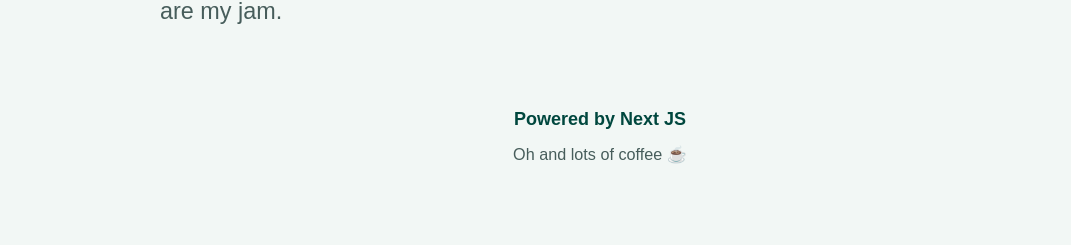
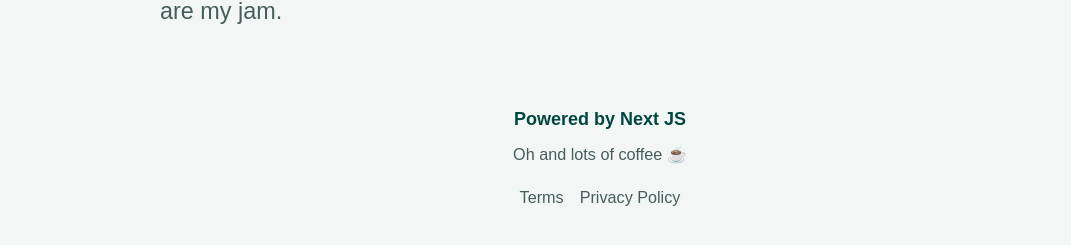
Before and after one commit to CharlieSay/charliesay-next, a Next.js app: page /about in a window 1280 px wide. Shown: the part 677-922 px from the top of the page, without its empty margins (40-1111 px from the left). Before the commit the page ends 893 px from the top, so only its background shows below. Built offline with nearby package versions, Linux system fonts and the light colour scheme.

Commit message:
:art: Abstracted footer & added terms/privacy to it

```diff
--- /dev/null
+++ b/components/footer.tsx
@@ -0,0 +1,23 @@
+import Link from "next/link";
+import React from "react";
+import { ALink, CopyLite, Grid } from "../styles/common.styles";
+import { Footer, LegalCopy } from "../styles/footer.styles";
+
+const FooterComponent = () => {
+  return (
+    <Footer>
+      <ALink href="https://nextjs.org/">Powered by Next JS</ALink>
+      <CopyLite> Oh and lots of coffee ☕</CopyLite>
+      <Grid>
+        <Link href="/terms" passHref={true}>
+          <LegalCopy>Terms</LegalCopy>
+        </Link>
+        <Link href="/privacy-policy" passHref={true}>
+          <LegalCopy>Privacy Policy</LegalCopy>
+        </Link>
+      </Grid>
+    </Footer>
+  );
+};
+
+export default FooterComponent;
--- a/components/header.tsx
+++ b/components/header.tsx
@@ -5,7 +5,7 @@ import { RoughNotation } from "react-rough-notation";
 import { DarkModeSwitch } from "react-toggle-dark-mode";
 import {
   HamburgerMenuSection,
-  Header,
+  HeaderElement,
   HeaderGroup,
   HeaderLinkA,
   LogoStyle,
@@ -17,12 +17,12 @@ import {
   ULLI,
 } from "../styles/header.styles";
 
-const WebHeader = (props: HeaderPropsAsClass) => {
+const Header = (props: HeaderPropsAsClass) => {
   const { headerLinks, themeSwitchHook, isLightMode } = props;
   const [showNav, setShowNav] = useState(false);
 
   return (
-    <Header>
+    <HeaderElement>
       <NavWrapper>
         <HeaderGroup>
           <RoughNotation color={"#faae2b"} type="underline" show={true}>
@@ -32,7 +32,7 @@ const WebHeader = (props: HeaderPropsAsClass) => {
             {headerLinks.map((link) => (
               <ULLI mobileNav={false} key={link.name}>
                 {!link.external && (
-                  <Link href={link.href} passHref={link.external}>
+                  <Link href={link.href} passHref={true}>
                     <HeaderLinkA>{link.name}</HeaderLinkA>
                   </Link>
                 )}
@@ -76,7 +76,7 @@ const WebHeader = (props: HeaderPropsAsClass) => {
           </ThemeSwitchContainer>
         </HeaderGroup>
       </NavWrapper>
-    </Header>
+    </HeaderElement>
   );
 };
 
@@ -93,4 +93,4 @@ interface HeaderLink {
   isActive?: boolean;
 }
 
-export default WebHeader;
+export default Header;
--- a/pages/_app.tsx
+++ b/pages/_app.tsx
@@ -2,9 +2,9 @@ import type { AppProps } from "next/app";
 import Head from "next/head";
 import Script from "next/script";
 import { createGlobalStyle, ThemeProvider } from "styled-components";
-import WebHeader from "../components/header";
+import Header from "../components/header";
+import Footer from "../components/footer";
 import header from "../data/nav-data.json";
-import { ALink, CopyLite, Footer } from "../styles/common.styles";
 import {
   BackgroundColour,
   ContainerConstrained,
@@ -68,7 +68,7 @@ function MyApp({ Component, pageProps }: AppProps) {
             href={theme === "light" ? "/favicon.ico" : "/favicon-dark.ico"}
           />
         </Head>
-        <WebHeader
+        <Header
           isLightMode={theme === "light" ? true : false}
           // @ts-ignore
           themeSwitchHook={themeToggler}
@@ -79,10 +79,7 @@ function MyApp({ Component, pageProps }: AppProps) {
             <Component {...pageProps} />
           </ContainerConstrained>
         </BackgroundColour>
-        <Footer>
-          <ALink href="https://nextjs.org/">Powered by Next JS</ALink>
-          <CopyLite> Oh and lots of coffee ☕</CopyLite>
-        </Footer>
+        <Footer />
       </ThemeProvider>
       <Script
         async
--- a/styles/common.styles.ts
+++ b/styles/common.styles.ts
@@ -18,16 +18,6 @@ export const Main = styled.main`
   flex-direction: column;
   justify-content: center;
   align-items: center;
-`;
-
-export const Footer = styled.footer`
-  display: flex;
-  flex: 1;
-  padding: 2rem 0;
-  justify-content: center;
-  align-items: center;
-  background-color: ${(props) => props.theme.elements.background};
-  flex-direction: column;
 `;
 
 export const TitleH1 = styled.h1`
--- /dev/null
+++ b/styles/footer.styles.ts
@@ -0,0 +1,21 @@
+import { CopyLite } from "./common.styles";
+import styled from "styled-components";
+
+export const Footer = styled.footer`
+  display: flex;
+  flex: 1;
+  padding: 2rem 0;
+  justify-content: center;
+  align-items: center;
+  background-color: ${(props) => props.theme.elements.background};
+  flex-direction: column;
+`;
+
+export const LegalCopy = styled(CopyLite)`
+  transition: all 0.25s;
+  margin: 8px;
+  &:hover {
+    color: ${(props) => props.theme.illustration.secondary};
+    cursor: pointer;
+  }
+`;
--- a/styles/header.styles.ts
+++ b/styles/header.styles.ts
@@ -91,6 +91,6 @@ export const UL = styled.ul`
   }
 `;
 
-export const Header = styled.header`
+export const HeaderElement = styled.header`
   background-color: ${(props) => props.theme.elements.background};
 `;
```
